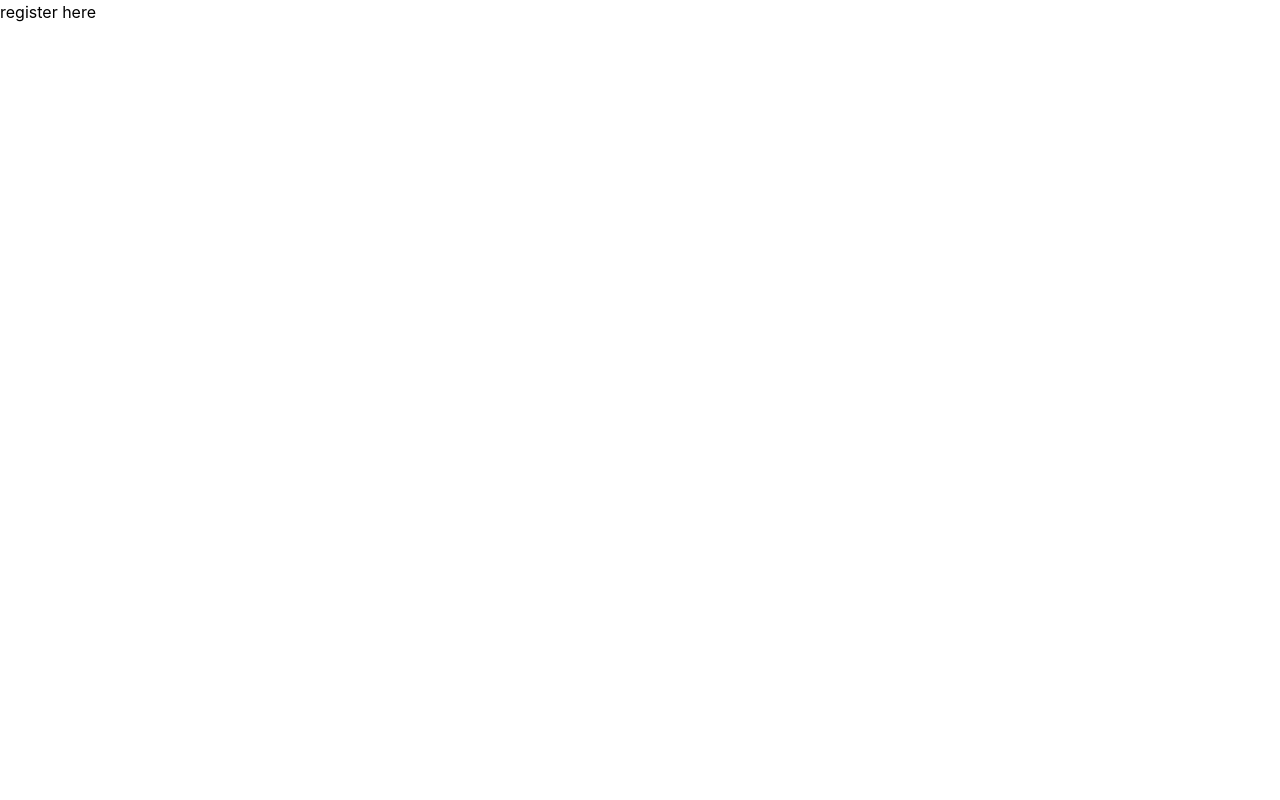
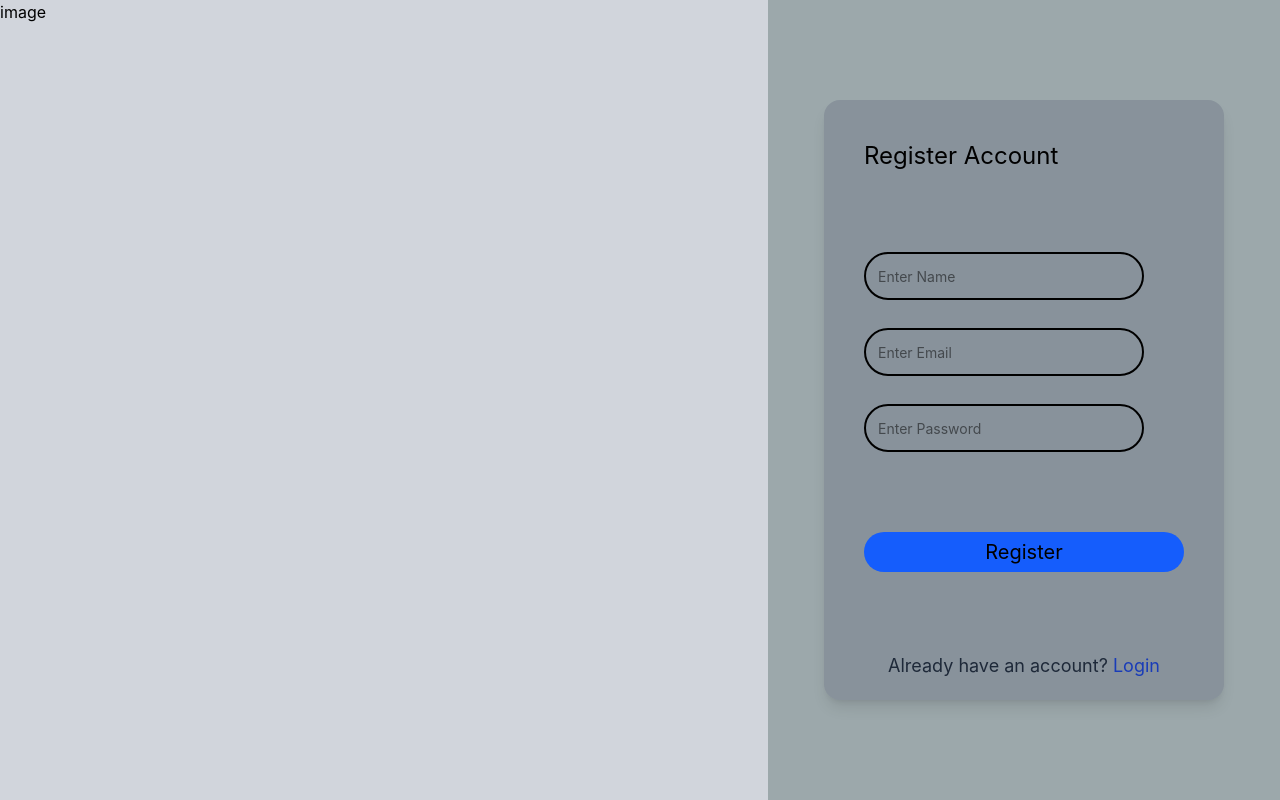
Before and after one commit to Raj-Praj/Study-Hub-App, a React (Vite) app: page /register-page in a window 1280 px wide. Built offline with nearby package versions, Linux system fonts and the light colour scheme.

Commit message:
design of login and register form

```diff
--- a/src/pages/LoginPage.tsx
+++ b/src/pages/LoginPage.tsx
@@ -1,16 +1,37 @@
-
+import { Link } from "react-router";
 import { useNavigate } from "react-router";
 export default function LoginPage(){
     const navigate=useNavigate();
     return(
     <>
-    <section className="flex w-full h-screen">
+     <section className="flex w-full h-screen">
         {/*image content */}
-        <section className="w-3/5 h-screen bg-color">image</section>
-        <section className="w-2=5 h-screen">login</section>
-    </section>
+          <section className="w-3/5 h-screen bg-gray-300">
+               image
+             </section>
 
+        {/*login form*/}
+        <section className="w-2/5 h-screen bg-mist-400">
+          <section className=" w-full h-full flex justify-center items-center">
+              <div className=" bg-gray-500/40  w-100 h-150 rounded-2xl shadow-lg p-10 text-2xl flex flex-col gap-20">
+                  <span className="">Login into Study Hub</span>
 
+                    <div className="flex flex-col gap-7">
+                       <input type="text" className=" border-2 rounded-full  w-70 h-12 text-sm p-3" placeholder="Enter Email"></input>
+                        <input type="text" className=" border-2 rounded-full  w-70 h-12 text-sm p-3" placeholder="Enter Password"></input>
+                     </div>
+                     <div className="flex justify-center items-center h-10 bg-blue-600 rounded-full text-xl hover:bg-sky-700 cursor-pointer">
+                         <button  className="cursor-pointer" onClick={()=>navigate("/home")}>Log in</button>
+                     </div>
+                      <p className="text-lg text-center text-gray-800">
+                             New here?{" "}
+                        <Link to="/register-page" className="text-blue-800 cursor-pointer">
+                        Register</Link>
+        </p>
+                 </div>
+             </section>
+         </section>
+     </section>
 
     </>
     )
--- a/src/pages/RegisterPage.tsx
+++ b/src/pages/RegisterPage.tsx
@@ -1,7 +1,40 @@
+import { Link } from "react-router"
+//import { useNavigate } from "react-router"
+//const navigate=useNavigate()
 export default function RegisterPage(){
     return(
         <>
-        register here
+        <section className="flex w-full h-screen">
+        {/*image content */}
+          <section className="w-3/5 h-screen bg-gray-300">
+               image
+             </section>
+
+        {/*login form*/}
+        <section className="w-2/5 h-screen bg-mist-400">
+          <section className=" w-full h-full flex justify-center items-center">
+              <div className=" bg-gray-500/40  w-100 h-150 rounded-2xl shadow-lg p-10 text-2xl flex flex-col gap-20">
+                  <span className="">Register Account</span>
+
+                    <div className="flex flex-col gap-7">
+                        <input type="text" className=" border-2 rounded-full  w-70 h-12 text-sm p-3" placeholder="Enter Name"></input>
+
+                       <input type="text" className=" border-2 rounded-full  w-70 h-12 text-sm p-3" placeholder="Enter Email"></input>
+                        <input type="text" className=" border-2 rounded-full  w-70 h-12 text-sm p-3" placeholder="Enter Password"></input>
+                     </div>
+                     <div className="flex justify-center items-center h-10 bg-blue-600 rounded-full text-xl hover:bg-sky-700 cursor-pointer">
+                         <button  className="cursor-pointer p-2" >Register</button>
+                     </div>
+                      <p className="text-lg text-center text-gray-800">
+                             Already have an account?{" "}
+                        <Link to="/" className="text-blue-800 cursor-pointer">
+                        Login</Link>
+        </p>
+                 </div>
+             </section>
+         </section>
+     </section>
+
         </>
         )
 
--- a/src/routes/router.tsx
+++ b/src/routes/router.tsx
@@ -3,7 +3,7 @@ import { createBrowserRouter, RouterProvider } from "react-router";
 import LoginPage from "../pages/LoginPage";
 import RegisterPage from "../pages/RegisterPage";
 import HeroLayout from "../pages/HeroLayout";
-import Dashboard from "../pages/Dashboard";
+
 import MaterialsContent from "../pages/Materials";
 import Settings from "../pages/Setting";
 import CollectionContent from "../pages/Collections";
```
